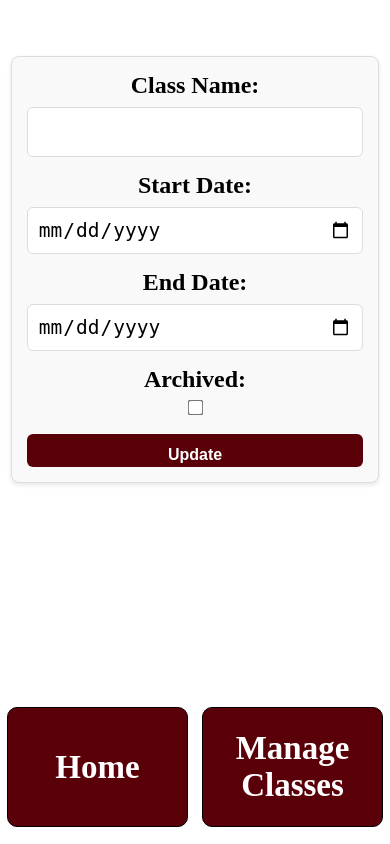
After one commit to SCCapstone/llama, a Django app: template coldcall/templates/coldcall/mobile/edit_class.html in a window 390 px wide. The commit adds this page. Run offline with Django 5.2, Linux system fonts and the light colour scheme; the template is opened without the code that fills it, so the values that code supplies are empty.

Commit message:
#93 mobile home page, edit class page, and manage classes page

```diff
--- /dev/null
+++ b/coldcall/static/coldcall/mobile/edit_class.css
@@ -0,0 +1,87 @@
+.form-container {
+    max-width: 90%;
+    margin: 20px auto;
+    padding: 20px;
+    background-color: #f9f9f9;
+    border: 1px solid #ddd;
+    border-radius: 8px;
+    box-shadow: 0 2px 5px rgba(0, 0, 0, 0.1);
+    margin-top: 15%;
+  }
+
+  .form-container label {
+    display: block;
+    font-weight: bold;
+    margin-bottom: 8px;
+    font-size: 5em;
+    color: black;
+    text-align: center;
+  }
+
+  .form-container input[type="text"],
+  .form-container input[type="date"] {
+    width: 100%;
+    padding: 10px;
+    margin-bottom: 15px;
+    border: 1px solid #ddd;
+    border-radius: 6px;
+    font-size: 1.5em;
+    align-items: center;
+    box-sizing: border-box;
+  }
+
+  .form-container input[type="checkbox"] {
+    transform: scale(1.2);
+    align-items: center;
+    justify-content: center;
+    display: block;
+    margin: 0 auto;
+    margin-bottom: 6%;
+  }
+
+  .form-container p {
+    color: red;
+    font-weight: bold;
+    margin-top: 10px;
+  }
+
+  .form-container button {
+    display: block;
+    width: 100%;
+    padding: 12px;
+    background-color: #5a0008;
+    color: white;
+    border: none;
+    border-radius: 6px;
+    font-size: 1.8em;
+    font-weight: bold;
+    text-align: center;
+    cursor: pointer;
+    transition: background-color 0.3s ease;
+    height: 4%;
+    align-items: center;
+    justify-content: center;
+  }
+
+  .form-container button:hover {
+    background-color: #73000a;
+  }
+
+  @media (max-width: 600px) {
+    .form-container {
+      padding: 15px;
+    }
+
+    .form-container label {
+        display: block;
+        font-weight: bold;
+        margin-bottom: 8px;
+        font-size: 1.5em;
+        color: black;
+        text-align: center;
+    }
+
+    .form-container button {
+      font-size: 1em;
+    }
+  }
--- /dev/null
+++ b/coldcall/templates/coldcall/mobile/edit_class.html
@@ -0,0 +1,46 @@
+{% include 'coldcall/mobile/base.html' %}
+
+{% load static %}
+
+{% block styles %}
+  <link rel="stylesheet" href="{% static 'coldcall/mobile/base.css' %}" />
+  <link rel="stylesheet" href="{% static 'coldcall/mobile/edit_class.css' %}" />
+{% endblock %}
+
+<head>
+  <meta charset="UTF-8" />
+  <title>Edit Class</title>
+</head>
+<body>
+  <form method="post" class="form-container">
+    {% csrf_token %}
+    <label for="class_name">Class Name:</label>
+    <input
+      type="text"
+      id="name"
+      name="name"
+      maxlength="200"
+      required
+      value="{{ name }}" />
+    <label for="start_date">Start Date:</label>
+    <input
+      type="date"
+      id="start_date"
+      name="start_date"
+      maxlength="200"
+      value="{{ start_date }}" />
+    <label for="end_date">End Date:</label>
+    <input
+      type="date"
+      id="end_date"
+      name="end_date"
+      maxlength="200"
+      value="{{ end_date }}" />
+    <label for="archived">Archived:</label>
+    <input type="checkbox" id="is_archived" name="is_archived" {% if is_archived == True %} checked {% endif %} />
+    {% if error_message %}
+    <p><strong>{{ error_message }}</strong></p>
+    {% endif %}
+    <button type="submit">Update</button>
+  </form>
+</body>
```
Also changed, not shown: coldcall/static/coldcall/mobile/manage_classes.css (+75 -1 lines), coldcall/templates/coldcall/mobile/edit_course.html (deleted, +0 -9 lines), coldcall/templates/coldcall/mobile/manage_classes.html (+3 -5 lines).
